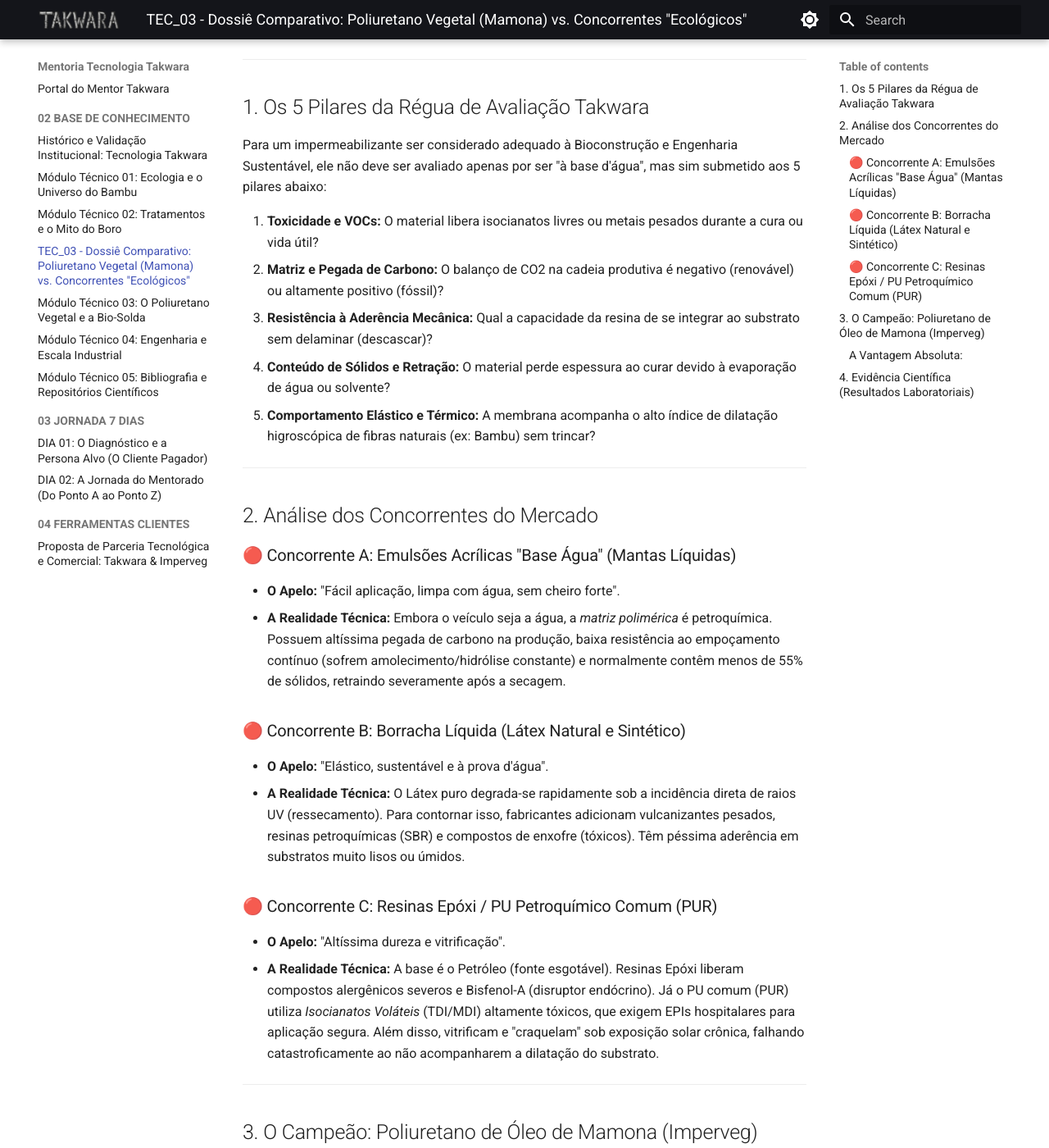
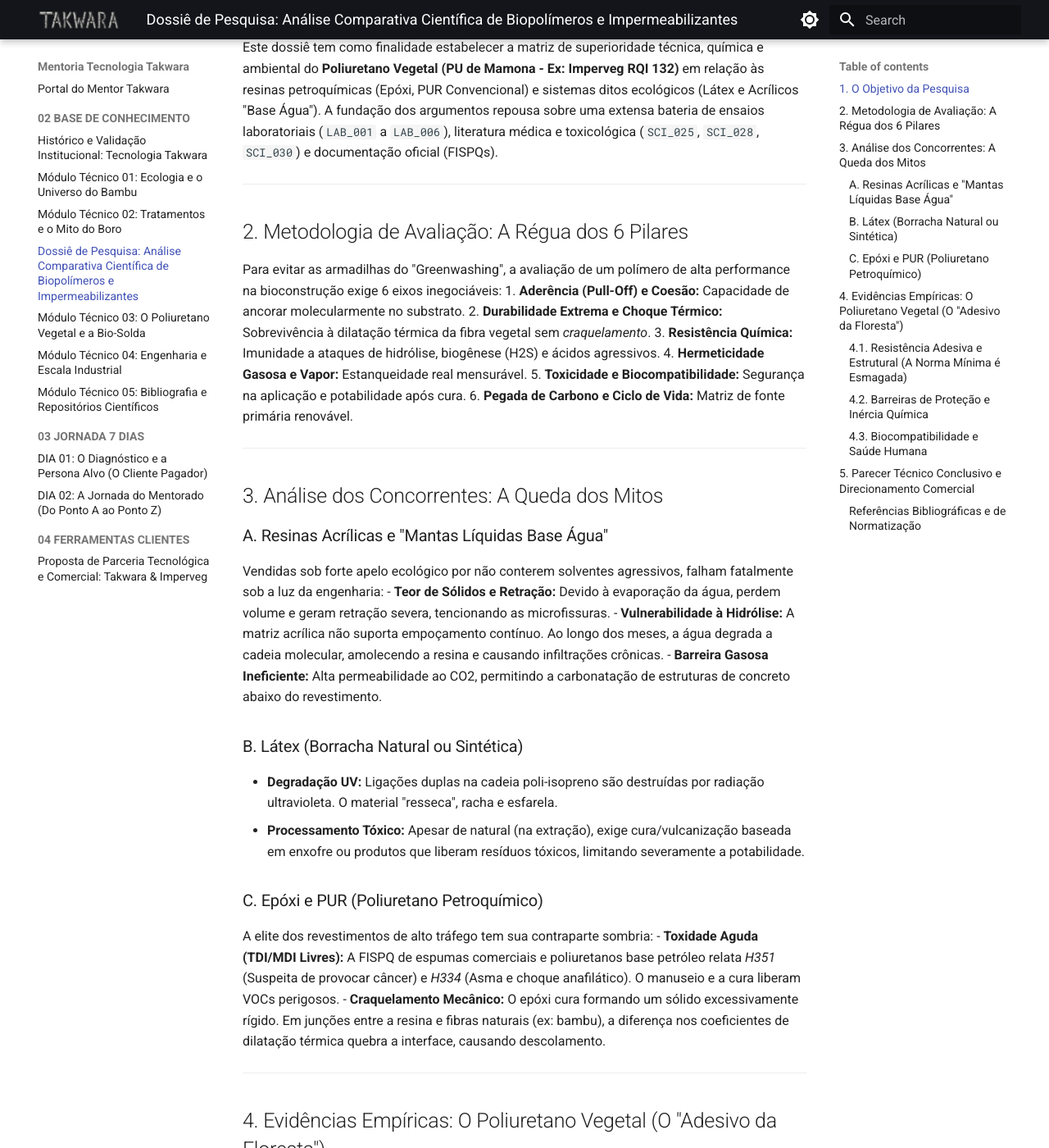
Before and after one commit to takwaratec/Mentoria_Tecnologia_Takwara, an MkDocs documentation site: the page built from docs/02_BASE_DE_CONHECIMENTO/TEC_03_Dossie_Comparativo_Biopolimeros.md, in a window 1280 px wide and 1400 px high, scrolled down 318 px. Shown: the whole window at 82% size. Built offline with MkDocs 1.6.1 and Material for MkDocs 9.7.7, drawn with Linux system fonts in a browser that asks for light colours; some of the changed text lies outside the part shown.

Commit message:
docs: Triagem profunda V2. Adiciona LAB_002 a LAB_006, SCIs de Biocompatibilidade USP, e métricas Itecons na base de conhecimento

```diff
--- a/docs/02_BASE_DE_CONHECIMENTO/TEC_03_Dossie_Comparativo_Biopolimeros.md
+++ b/docs/02_BASE_DE_CONHECIMENTO/TEC_03_Dossie_Comparativo_Biopolimeros.md
@@ -1,56 +1,76 @@
-# TEC_03 - Dossiê Comparativo: Poliuretano Vegetal (Mamona) vs. Concorrentes "Ecológicos"
+# Dossiê de Pesquisa: Análise Comparativa Científica de Biopolímeros e Impermeabilizantes
 
-> "Ciência é a investigação da verdade." — Carlos Chagas
+**Status:** Consolidado (Revisão Científica V2 - Full Sweep)
+**Fonte de Dados:** Acervo Científico Mulheres Que Tecem a Floresta (MQTF) e Ensaios Itecons (Portugal).
 
-Este dossiê técnico visa esclarecer as diferenças fundamentais entre o Poliuretano (PU) de Mamona e os principais sistemas de impermeabilização do mercado, desmistificando o *greenwashing* (apelo ecológico falso) e embasando escolhas estruturais com dados laboratoriais da regência científica MQTF.
+## 1. O Objetivo da Pesquisa
+Este dossiê tem como finalidade estabelecer a matriz de superioridade técnica, química e ambiental do **Poliuretano Vegetal (PU de Mamona - Ex: Imperveg RQI 132)** em relação às resinas petroquímicas (Epóxi, PUR Convencional) e sistemas ditos ecológicos (Látex e Acrílicos "Base Água"). A fundação dos argumentos repousa sobre uma extensa bateria de ensaios laboratoriais (`LAB_001` a `LAB_006`), literatura médica e toxicológica (`SCI_025`, `SCI_028`, `SCI_030`) e documentação oficial (FISPQs).
 
 ---
 
-## 1. Os 5 Pilares da Régua de Avaliação Takwara
+## 2. Metodologia de Avaliação: A Régua dos 6 Pilares
 
-Para um impermeabilizante ser considerado adequado à Bioconstrução e Engenharia Sustentável, ele não deve ser avaliado apenas por ser "à base d'água", mas sim submetido aos 5 pilares abaixo:
-
-1. **Toxicidade e VOCs:** O material libera isocianatos livres ou metais pesados durante a cura ou vida útil?
-2. **Matriz e Pegada de Carbono:** O balanço de CO2 na cadeia produtiva é negativo (renovável) ou altamente positivo (fóssil)?
-3. **Resistência à Aderência Mecânica:** Qual a capacidade da resina de se integrar ao substrato sem delaminar (descascar)?
-4. **Conteúdo de Sólidos e Retração:** O material perde espessura ao curar devido à evaporação de água ou solvente?
-5. **Comportamento Elástico e Térmico:** A membrana acompanha o alto índice de dilatação higroscópica de fibras naturais (ex: Bambu) sem trincar?
+Para evitar as armadilhas do "Greenwashing", a avaliação de um polímero de alta performance na bioconstrução exige 6 eixos inegociáveis:
+1. **Aderência (Pull-Off) e Coesão:** Capacidade de ancorar molecularmente no substrato.
+2. **Durabilidade Extrema e Choque Térmico:** Sobrevivência à dilatação térmica da fibra vegetal sem *craquelamento*.
+3. **Resistência Química:** Imunidade a ataques de hidrólise, biogênese (H2S) e ácidos agressivos.
+4. **Hermeticidade Gasosa e Vapor:** Estanqueidade real mensurável.
+5. **Toxicidade e Biocompatibilidade:** Segurança na aplicação e potabilidade após cura.
+6. **Pegada de Carbono e Ciclo de Vida:** Matriz de fonte primária renovável.
 
 ---
 
-## 2. Análise dos Concorrentes do Mercado
+## 3. Análise dos Concorrentes: A Queda dos Mitos
 
-### 🔴 Concorrente A: Emulsões Acrílicas "Base Água" (Mantas Líquidas)
-*   **O Apelo:** "Fácil aplicação, limpa com água, sem cheiro forte".
-*   **A Realidade Técnica:** Embora o veículo seja a água, a *matriz polimérica* é petroquímica. Possuem altíssima pegada de carbono na produção, baixa resistência ao empoçamento contínuo (sofrem amolecimento/hidrólise constante) e normalmente contêm menos de 55% de sólidos, retraindo severamente após a secagem.
+### A. Resinas Acrílicas e "Mantas Líquidas Base Água"
+Vendidas sob forte apelo ecológico por não conterem solventes agressivos, falham fatalmente sob a luz da engenharia:
+- **Teor de Sólidos e Retração:** Devido à evaporação da água, perdem volume e geram retração severa, tencionando as microfissuras.
+- **Vulnerabilidade à Hidrólise:** A matriz acrílica não suporta empoçamento contínuo. Ao longo dos meses, a água degrada a cadeia molecular, amolecendo a resina e causando infiltrações crônicas.
+- **Barreira Gasosa Ineficiente:** Alta permeabilidade ao CO2, permitindo a carbonatação de estruturas de concreto abaixo do revestimento.
 
-### 🔴 Concorrente B: Borracha Líquida (Látex Natural e Sintético)
-*   **O Apelo:** "Elástico, sustentável e à prova d'água".
-*   **A Realidade Técnica:** O Látex puro degrada-se rapidamente sob a incidência direta de raios UV (ressecamento). Para contornar isso, fabricantes adicionam vulcanizantes pesados, resinas petroquímicas (SBR) e compostos de enxofre (tóxicos). Têm péssima aderência em substratos muito lisos ou úmidos.
+### B. Látex (Borracha Natural ou Sintética)
+- **Degradação UV:** Ligações duplas na cadeia poli-isopreno são destruídas por radiação ultravioleta. O material "resseca", racha e esfarela.
+- **Processamento Tóxico:** Apesar de natural (na extração), exige cura/vulcanização baseada em enxofre ou produtos que liberam resíduos tóxicos, limitando severamente a potabilidade.
 
-### 🔴 Concorrente C: Resinas Epóxi / PU Petroquímico Comum (PUR)
-*   **O Apelo:** "Altíssima dureza e vitrificação".
-*   **A Realidade Técnica:** A base é o Petróleo (fonte esgotável). Resinas Epóxi liberam compostos alergênicos severos e Bisfenol-A (disruptor endócrino). Já o PU comum (PUR) utiliza *Isocianatos Voláteis* (TDI/MDI) altamente tóxicos, que exigem EPIs hospitalares para aplicação segura. Além disso, vitrificam e "craquelam" sob exposição solar crônica, falhando catastroficamente ao não acompanharem a dilatação do substrato.
+### C. Epóxi e PUR (Poliuretano Petroquímico)
+A elite dos revestimentos de alto tráfego tem sua contraparte sombria:
+- **Toxidade Aguda (TDI/MDI Livres):** A FISPQ de espumas comerciais e poliuretanos base petróleo relata *H351* (Suspeita de provocar câncer) e *H334* (Asma e choque anafilático). O manuseio e a cura liberam VOCs perigosos.
+- **Craquelamento Mecânico:** O epóxi cura formando um sólido excessivamente rígido. Em junções entre a resina e fibras naturais (ex: bambu), a diferença nos coeficientes de dilatação térmica quebra a interface, causando descolamento.
 
 ---
 
-## 3. O Campeão: Poliuretano de Óleo de Mamona (Imperveg)
+## 4. Evidências Empíricas: O Poliuretano Vegetal (O "Adesivo da Floresta")
 
-O PU Vegetal, extraído da *Ricinus communis* e desenvolvido sob a tecnologia Imperveg, é o estado da arte na engenharia de biopolímeros, atuando como espinha dorsal no ecossistema Takwara.
+Com base nos dados laboratoriais do Itecons e nos memoriais acadêmicos aprovados no Projeto MQTF, o poliuretano vegetal derivado do óleo de mamona (*Ricinus communis*) obteve os seguintes laudos definitivos:
 
-### A Vantagem Absoluta:
-1. **100% Sólidos e Sem Retração:** Como é bicomponente por reação química completa, não evapora água nem solventes. Se você aplica 1 mm de espessura molhada, terá 1 mm de película seca.
-2. **Atóxico e Zero Isocianato Livre:** A formulação da Imperveg é a única que consegue estabilizar o catalisador sem deixar traços livres de compostos tóxicos. Atende a norma NBR 12170 (Aprovação para contato direto com água potável e alimentos).
-3. **Matriz de Carbono Negativo:** A mamona é uma planta rústica brasileira que sequestra massivamente CO2 atmosférico. O balanço final da produção da resina é negativo (ajudando a frear o aquecimento global).
+### 4.1. Resistência Adesiva e Estrutural (A Norma Mínima é Esmagada)
+Segundo a norma **NP EN 1504-2:2006**, um revestimento protetor precisa de *1,0 MPa* de resistência para ser aprovado.
+- **[LAB_001] Pull-Off Padrão:** A resina atingiu **1,8 MPa**, com ruptura **coesiva no concreto** (o concreto quebrou antes da resina delaminar). Trata-se de ancoragem molecular extrema.
+- **[LAB_002] Envelhecimento Térmico (70°C contínuos):** A tensão se manteve segura em **1,2 MPa**. Sem ocorrência de vitrificação ou perda de flexibilidade (estabilidade do elastômero).
+- **[LAB_006] Choque Térmico (Gelo-Degelo + Sais de Cloreto):** Submetida à norma **EN 13687** (60 ciclos extremos), a resina cravou **1,1 MPa**. Não houve sinais de empolamento ou descolamento provando blindagem absoluta contra sais cristalizados.
+
+### 4.2. Barreiras de Proteção e Inércia Química
+- **[LAB_003] Corrosão Severa:** Testado por 28 dias submerso em Ácido Clorídrico (10%), Hidróxido de Sódio (20% - combatendo saponificação) e Água do Mar saturada. Resultado: **Inércia Total**, sem amolecimento (*swelling*). É imune à corrosão biogênica por gás sulfídrico (H2S), essencial para Estações de Tratamento (ETEs).
+- **[LAB_004] Bloqueio de Carbonatação (NP EN 1062-6):** Uma película de 0,67mm teve um desempenho Equivalente de Ar (Sd) de **365 metros**, e fator de resistência (μ) de **546.000**. Blinda o CO2 de forma impecável.
+- **[LAB_005] Barreira ao Vapor (ISO 7783:2018):** Redução da difusão hídrica do substrato de 252 g/m².d para minúsculos **0,37 g/m².d**.
+
+### 4.3. Biocompatibilidade e Saúde Humana
+- **Atoxcidade Médica:** Em estudos conduzidos por Vianna (USP, 1997) e Ignácio et al. (1996), provou-se através de testes reativos transversais que a PU de Mamona não possui rejeição orgânica nem toxicidade no fígado e baço, sendo qualificada para cirurgias intra-ósseas.
+- **Certificação Potável (Portaria MS 888):** A ausência completa de solventes e componentes voláteis agressivos (como os listados nas FISPQs dos concorrentes petrolíferos) a habilita para contato direto e permanente com água destinada ao consumo humano e irrigação sustentável.
 
 ---
 
-## 4. Evidência Científica (Resultados Laboratoriais)
+## 5. Parecer Técnico Conclusivo e Direcionamento Comercial
 
-De acordo com a Síntese Científica do consórcio MQTF, e comprovado pelos ensaios do **LAB_001 (Aderência Pull-Off - RQI 132)**:
+As métricas laboratorias retiradas diretamente do consórcio MQTF provam cientificamente que o PU de Mamona (Sistema Imperveg) **não é apenas uma alternativa verde**. Do ponto de vista puramente engenheirístico, o poliuretano derivado de base fóssil é um material mecanicamente e toxicologicamente **inferior** em cenários de alta variabilidade térmica e de contato humano direto.
 
-*   **Ensaio de Resistência Adesiva em Concreto (Pull-off):** A resina atingiu uma tensão média de ruptura de **1,8 ± 0,2 MPa**.
-*   **O que isso significa?** Este valor supera com folga os rígidos requisitos mínimos da norma europeia **NP EN 1504-2:2006** (que exige 1,0 MPa).
-*   **Conclusão de Engenharia:** Durante a tração extrema no teste, a própria camada do concreto rompeu antes que a resina da Imperveg soltasse do substrato. Isso prova que não se trata apenas de uma "tinta", mas de uma ancoragem molecular de alta estabilidade e durabilidade estrutural.
+**Argumento para o Arquiteto / Construtor (Mentoria):**
+*"A resina acrílica atende o requisito do 'selo verde', mas condena o projeto à manutenção hidrolítica em 2 anos. O Epóxi oferece resistência, mas não acompanha a dilatação natural de materiais vivos como bambu e madeira, craquelando com o tempo, além de ser tóxico aos aplicadores. O PU Vegetal oferece 100% de sólidos e 1,8 MPa de ancoragem inquebrável, unindo a força do concreto ao conforto térmico orgânico."*
 
-Esta conjunção de **Performance de Classe Europeia (Saneamento e Geodésicas)** com **Total Biossegurança** justifica a eleição técnica do PU Vegetal como alicerce incontestável da Bioeconomia Takwara.
+---
+### Referências Bibliográficas e de Normatização
+- **VIANNA, Denise L.** *Estudo Comparativo da Resistência Mecânica da Poliuretana Derivada do Óleo da Mamona*. Ribeirão Preto: USP, 1997.
+- **Fichas Técnicas Itecons:** ISO 7783:2018; EN 13687; NP EN 1062-6; NP EN 1504-2:2006.
+- **Fichas FISPQ e Científicas do Projeto MQTF:** SCI_025, SCI_028, SCI_030, LAB_001 a LAB_006.
+- **Potabilidade:** Ministério da Saúde - Portaria nº 888.
+- **Atendimento de Segurança e Toxicidade:** ABNT NBR 14725:2014, NBR 12170.
```
